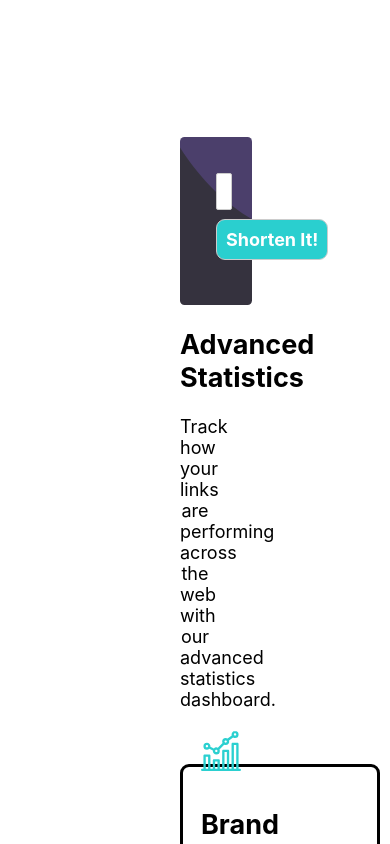
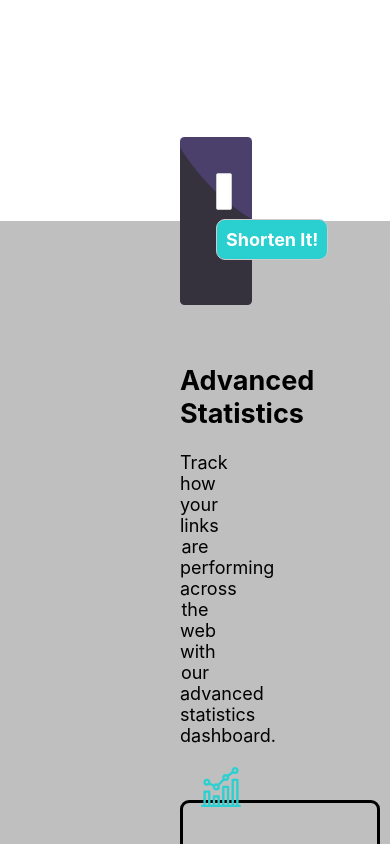
Before and after one commit to roc2246/urlShortening_frontEndMentor, a Svelte app: page / in a window 390 px wide. Shown: the part 700-1544 px from the top of the page. Built offline with nearby package versions, Linux system fonts and the light colour scheme.

Commit message:
Made form mobile responsive

```diff
--- a/src/sections/BlurbContainer.svelte
+++ b/src/sections/BlurbContainer.svelte
@@ -41,8 +41,12 @@
 <style lang="scss">
   @import '../scss/global.scss';
   .blurb-container {
+    z-index: -1;
+    background-color: $gray;
     padding-left: 10rem;
     padding-right: 10rem;
+    padding-bottom: 2rem;
+    padding-top: 2rem;
     &__text-box{
       text-align: center;
     }
--- a/src/sections/CTA.svelte
+++ b/src/sections/CTA.svelte
@@ -13,7 +13,6 @@ h2{
     color: white;
 }
     .CTA{
-        margin-top: 2rem;
         background-image: url("/images/bg-boost-desktop.svg");
     background-color: $very-dark-violet;
         display: flex;
--- a/src/sections/Form.svelte
+++ b/src/sections/Form.svelte
@@ -38,12 +38,15 @@
   };
 </script>
 
-<form class="shortener" on:submit|preventDefault>
+<section class="shortener-container">
+  <form class="shortener" on:submit|preventDefault>
   <input type="text" name="" id="" class="url--before" />
   <Button className="btn btn--shorten" on:click={() => isURL()}
     >Shorten It!</Button
   >
 </form>
+</section>
+
 
 {#each shortURLs as url, i}
   <URL before={url.before} after={url.after} btnID={i} />
@@ -51,11 +54,14 @@
 
 <style lang="scss">
   @import "../scss/global";
+  .shortener-container{
+    // padding-top: 4rem;
+    background: linear-gradient(to bottom,  white 50%,$gray 50%,);
+  }
   .shortener {
     background-image: url("/images/bg-boost-desktop.svg");
     background-color: $very-dark-blue;
     border-radius: .25rem;
-    margin-top: 4rem;
     margin-left: 10rem;
     margin-right: 10rem;
     padding: 2rem;
--- a/src/sections/Hero.svelte
+++ b/src/sections/Hero.svelte
@@ -31,6 +31,7 @@
 
   .hero {
     margin-top: 4rem;
+    margin-bottom: 4rem;
     display: flex;
     flex-direction: row;
     justify-content: space-between;
```
